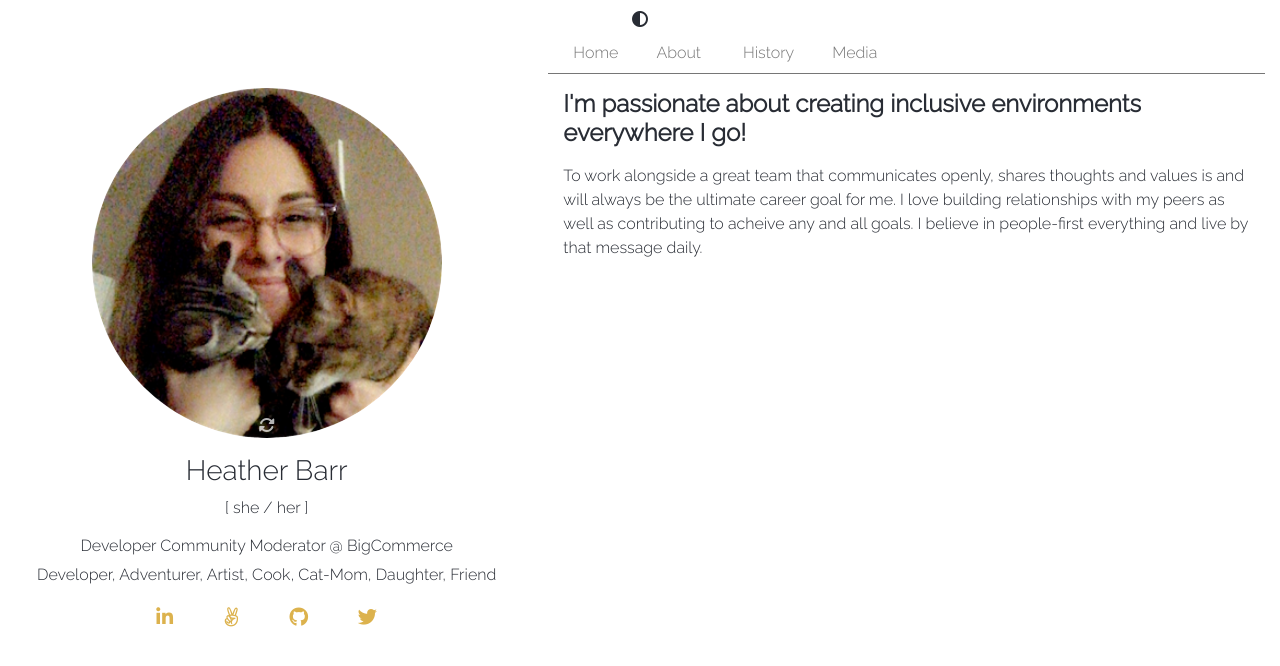
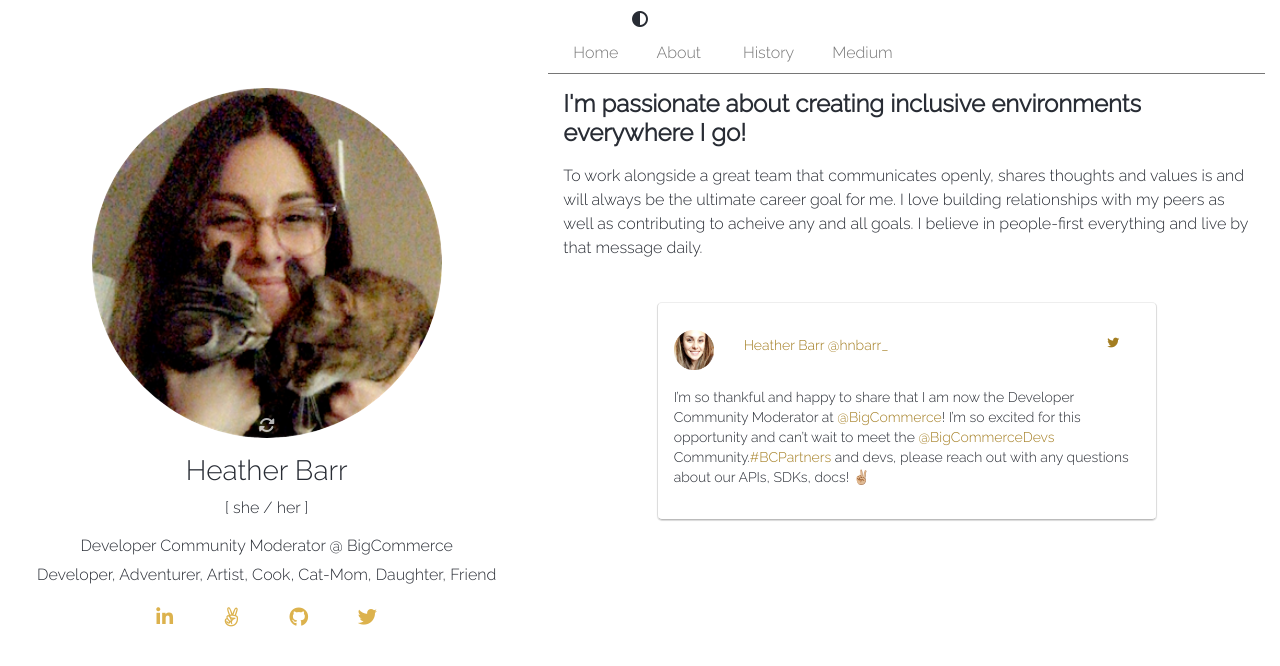
Before and after one commit to hnbarr/heatherbarr, a React (Create React App) app: page / in a window 1280 px wide. Shown: the top 666 px of the page. Built offline with nearby package versions, Linux system fonts and the light colour scheme.

Commit message:
moved twitter to home component, made a few minor adjustments to naming of media compnent routing

```diff
--- a/src/App.js
+++ b/src/App.js
@@ -39,7 +39,7 @@
                       <Route path='/Home' component={Home}></Route>
                       <Route path='/About' component={About}></Route>
                       <Route path='/History' component={Resume}></Route>
-                      <Route path='/Media' component={Media}></Route>
+                      <Route path='/Medium' component={Media}></Route>
                   </Switch>
                 </div>
               </div>
@@ -64,7 +64,7 @@
                         <Route path='/Home' component={Home}></Route>
                         <Route path='/About' component={About}></Route>
                         <Route path='/History' component={Resume}></Route>
-                        <Route path='/Media' component={Media}></Route>
+                        <Route path='/Medium' component={Media}></Route>
                     </Switch>
                   </div>
                 </div>
--- a/src/components/Home.js
+++ b/src/components/Home.js
@@ -1,4 +1,5 @@
 import React, { Component } from 'react';
+import TwitterHeader from './TwitterHeader'
 
 export default class Home extends Component {
     render() {
@@ -24,6 +25,23 @@
                             Being a friend and ally for my comminuty means ...
                         </p> */}
                     </div>
+                    <div className="col-12 text-center">
+                        <div className="container" id="MediaComponent">
+                            <div className="row">
+                                <div className="col-12 my-3">
+                                    <blockquote className="twitter-tweet p-3">
+                                        <TwitterHeader/>
+                                        <p className="twitter-body" lang="en" dir="ltr">
+                                            I’m so thankful and happy to share that I am now the Developer Community Moderator at <a href="https://twitter.com/BigCommerce?ref_src=twsrc%5Etfw">@BigCommerce</a>!
+                                            I’m so excited for this opportunity and can’t wait to meet the <a href="https://twitter.com/BigCommerceDevs?ref_src=twsrc%5Etfw">@BigCommerceDevs</a> Community.
+                                            <a href="https://twitter.com/hashtag/BCPartners?src=hash&amp;ref_src=twsrc%5Etfw">#BCPartners</a> and devs, please reach out with any questions about our APIs, SDKs, docs! ✌🏼
+                                        </p>
+                                    </blockquote>
+                                </div>
+                                <script async src="https://platform.twitter.com/widgets.js" charSet="utf-8"></script>
+                            </div>
+                        </div>
+                    </div>
                 </div>
             </div>
         )
--- a/src/components/Media.js
+++ b/src/components/Media.js
@@ -1,5 +1,4 @@
 import React, { Component } from 'react'
-// import TwitterHeader from './TwitterHeader'
 
 export default class Media extends Component {
     // todo: turn twitter feed into dynamic pull from twitter api or json data in app
@@ -29,7 +28,7 @@
         posts.forEach((item) => {
             output += `
             <li class="blog__post">
-                <a href="${item.link}">
+                <a href="${item.link}" target="_blank">
                     <img src="${item.thumbnail}" class="blog__topImg"></img>
                     <div class="blog__content">
                     <div class="blog_preview">
@@ -52,27 +51,8 @@
 
     render() {
         return (
-            // <div className="container-fluid" id="MediaComponent">
-            //     <div className="row">
-            //         <div className="col-12 my-3">
-            //             <blockquote className="twitter-tweet p-3">
-            //                 <TwitterHeader/>
-            //                 <p className="twitter-body" lang="en" dir="ltr">
-            //                     I’m so thankful and happy to share that I am now the Developer Community Moderator at <a href="https://twitter.com/BigCommerce?ref_src=twsrc%5Etfw">@BigCommerce</a>!
-            //                     I’m so excited for this opportunity and can’t wait to meet the <a href="https://twitter.com/BigCommerceDevs?ref_src=twsrc%5Etfw">@BigCommerceDevs</a> Community.
-            //                     <a href="https://twitter.com/hashtag/BCPartners?src=hash&amp;ref_src=twsrc%5Etfw">#BCPartners</a> and devs, please reach out with any questions about our APIs, SDKs, docs! ✌🏼
-            //                 </p>
-            //             </blockquote>
-            //         </div>
-            //         {/* <div className="col-12 my-3">
-            //             Podcast Preview?
-            //         </div> */}
-            //         <script async src="https://platform.twitter.com/widgets.js" charSet="utf-8"></script>
-            //     </div>
-            // </div>
             <section id="blog" className="blog">
                 <div className="blog__header">
-                    {/* <p className="blog__header1">some of my</p> */}
                     <h2 className="blog__header2">Medium</h2>
                 </div>
                 <ul className="blog__slider"></ul>
--- a/src/components/NavTabs.js
+++ b/src/components/NavTabs.js
@@ -17,7 +17,7 @@
                     <NavLink className="nav-link" activeClassName="active" to="/History">History</NavLink>
                 </li>
                 <li className="nav-item mr-2">
-                    <NavLink className="nav-link" activeClassName="active" to="/Media">Media</NavLink>
+                    <NavLink className="nav-link" activeClassName="active" to="/Medium">Medium</NavLink>
                 </li>
             </ul>
         )
--- a/src/components/Navbar.js
+++ b/src/components/Navbar.js
@@ -10,7 +10,7 @@
                     <a className="nav-item nav-link active" href="/">Home <span className="sr-only">(current)</span></a>
                     <a className="nav-item nav-link" href="/History">Resume</a>
                     <a className="nav-item nav-link" href="/About">About</a>
-                    <a className="nav-item nav-link" href="/Media">Media</a>
+                    <a className="nav-item nav-link" href="/Medium">Medium</a>
                     </div>
                 </div>
             </nav>
--- a/src/components/TwitterHeader.js
+++ b/src/components/TwitterHeader.js
@@ -10,7 +10,7 @@
 
         this.state = {
              twitterImg: ProfileSm,
-             images: [OasisSm, ZionSm, GreyScaleSM, CatsSM, NolaSm, ProfileSm]
+             images: [OasisSm, CatsSM, NolaSm, ProfileSm]
         }
     }
 
--- a/src/main.css
+++ b/src/main.css
@@ -221,11 +221,13 @@
 
 #MediaComponent .twitter-tweet p {
   font-size: 14px;
+  text-align: left;
   font-weight: normal;
   line-height: 20px;
 }
 
 #MediaComponent .twitter-tweet a {
+  color: #a37d20;
   font-weight: normal;
   text-decoration: none;
   outline: 0 none;
@@ -310,4 +312,10 @@
 #blog .blog__date {
   font-size: .85rem;
 }
+
+@media (min-width: 796px) {
+  #blog .blog__post {
+    width: 70% !important;
+  }
+}
 /*# sourceMappingURL=main.css.map */
--- a/src/main.scss
+++ b/src/main.scss
@@ -214,11 +214,12 @@
 
       .twitter-tweet p {
         font-size: 14px;
+        text-align: left;
         font-weight: normal;
         line-height: 20px;
       }
       .twitter-tweet a {
-        // color: inherit;
+        color: darken($universalYellow, 20%);
         font-weight: normal;
         text-decoration: none;
         outline: 0 none;
@@ -291,4 +292,9 @@
         font-size: .85rem;
         }
     }
+    @media(min-width: 796px) {
+        .blog__post {
+            width: 70% !important;
+        }
+    }
 }
```
Also changed, not shown: 1 other file (tests, documents, lock files or other folders).
